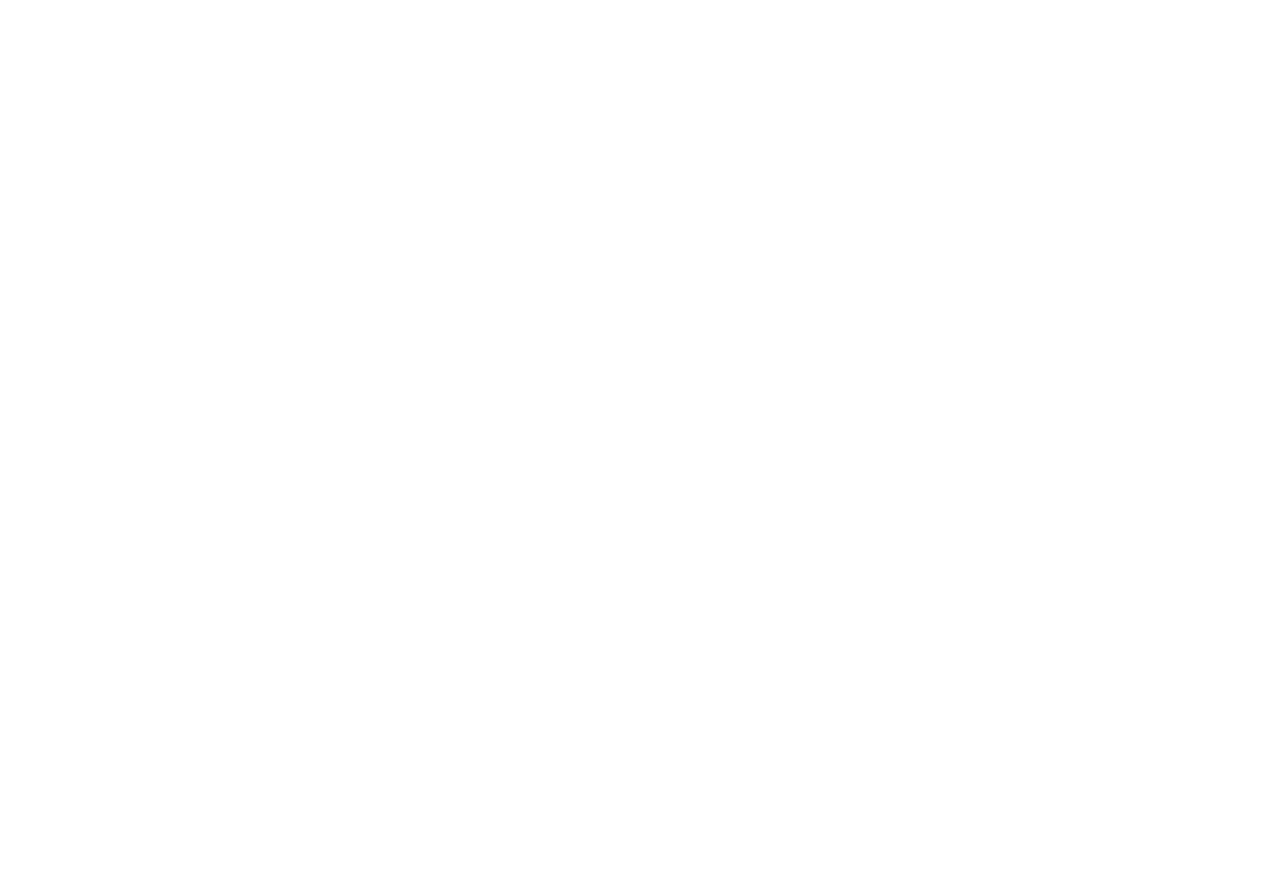
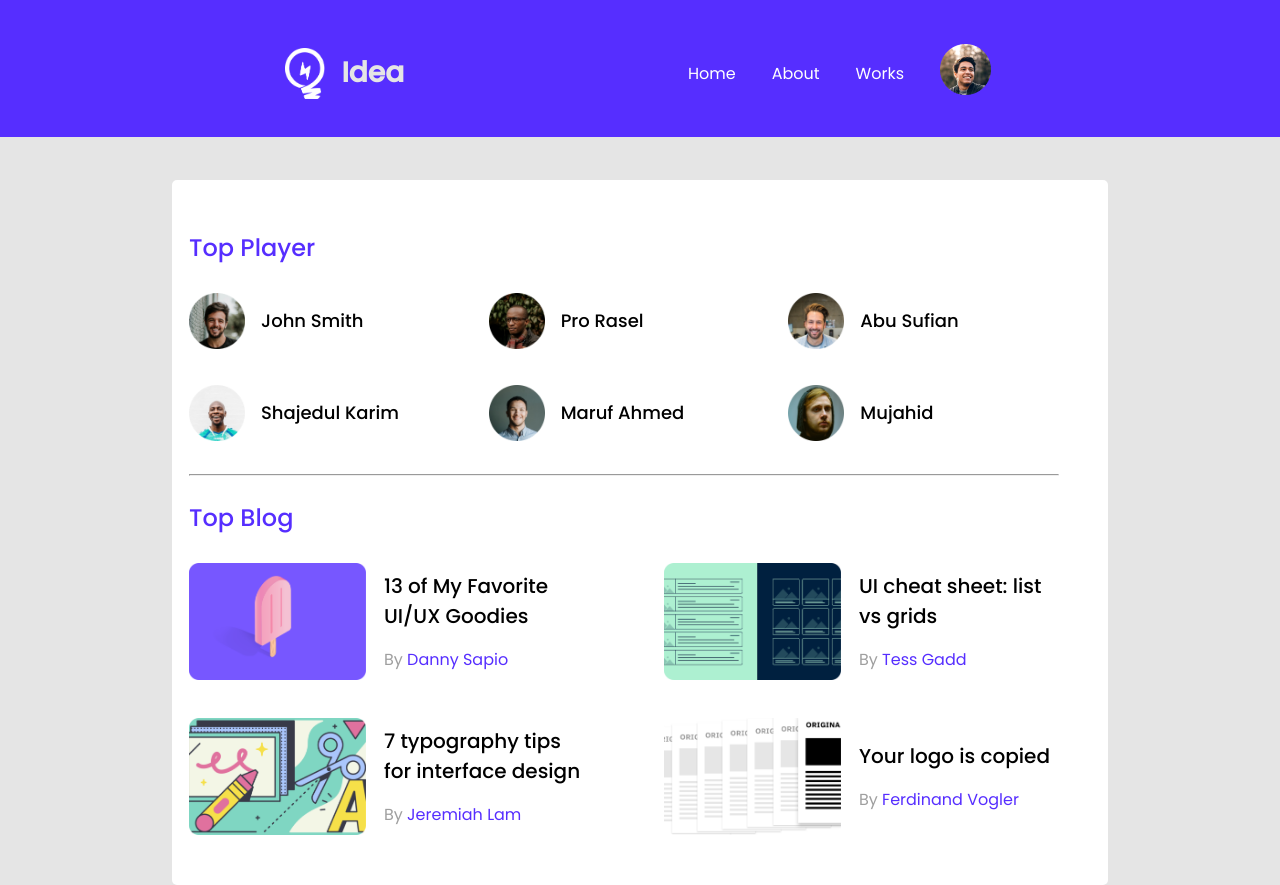
Before and after one commit to nusrat-git/leader-board, a plain HTML site: page index.html in a window 1280 px wide. Before the commit the page ends 800 px from the top, so only its background shows below. Drawn offline with Linux system fonts and the light colour scheme.

Commit message:
section 1 done

```diff
--- a/index.html
+++ b/index.html
@@ -1,12 +1,125 @@
 <!DOCTYPE html>
 <html lang="en">
+
 <head>
     <meta charset="UTF-8">
     <meta http-equiv="X-UA-Compatible" content="IE=edge">
     <meta name="viewport" content="width=device-width, initial-scale=1.0">
-    <title>Document</title>
+    <title>Idea</title>
+    <!-- Icon -->
+    <link rel="shortcut icon" href="images/icons/logo.png" type="image/x-icon">
+    <!-- Font link -->
+    <link rel="preconnect" href="https://fonts.googleapis.com">
+    <link rel="preconnect" href="https://fonts.gstatic.com" crossorigin>
+    <link
+        href="https://fonts.googleapis.com/css2?family=Open+Sans:wght@600&family=Poppins:wght@400;500&family=Roboto:wght@400;500&display=swap"
+        rel="stylesheet">
+    <!-- CSS link -->
+    <link rel="stylesheet" href="style.css">
 </head>
+
 <body>
+    <header>
+        <div class="logo">
+            <img src="images/icons/logo.png" alt="">
+            <h3>Idea</h3>
+        </div>
+        <div class="nav-link">
 
+            <a href="">Home</a>
+            <a href="">About</a>
+            <a href="">Works</a>
+            <a href=""><img src="images/icons/profile.png" alt=""></a>
+        </div>
+    </header>
+    <main>
+
+        <section id="section-1">
+            <h3>Top Player</h3>
+            <div class="players">
+                <div class="player">
+                    <img src="images/players/player-1.png" alt="">
+                    <p>John Smith</p>
+                </div>
+                <div class="player">
+                    <img src="images/players/player-2.png" alt="">
+                    <p>Pro Rasel</p>
+                </div>
+                <div class="player">
+                    <img src="images/players/player-3.png" alt="">
+                    <p>Abu Sufian</p>
+                </div>
+                <div class="player">
+                    <img src="images/players/player-4.png" alt="">
+                    <p>Shajedul Karim</p>
+                </div>
+                <div class="player">
+                    <img src="images/players/player-5.png" alt="">
+                    <p>Maruf Ahmed</p>
+                </div>
+                <div class="player">
+                    <img src="images/players/player-6.png" alt="">
+                    <p>Mujahid</p>
+                </div>
+            </div>
+            <hr>
+            <article>
+                <h3>Top Blog</h3>
+                <div class="blogs">
+                    <div class="blog-info">
+                        <div>
+                            <img src="/images/blogs/blog-1.png" alt="">
+                        </div>
+                        <div>
+                            <h4>
+                                13 of My Favorite UI/UX Goodies
+                            </h4>
+                            <p>By <a href="">Danny Sapio</a></p>
+                        </div>
+                    </div>
+                    <div class="blog-info">
+                        <div>
+                            <img src="/images/blogs/blog-2.png" alt="">
+                        </div>
+                        <div>
+                            <h4>
+                                UI cheat sheet:
+
+                                list vs grids
+                            </h4>
+                            <p>By <a href="">Tess Gadd</a></p>
+                        </div>
+                    </div>
+                    <div class="blog-info">
+                        <div>
+                            <img src="/images/blogs/blog-3.png" alt="">
+                        </div>
+                        <div>
+                            <h4>
+                                7 typography tips
+
+                                for interface design
+                            </h4>
+                            <p>By <a href="">Jeremiah Lam</a></p>
+                        </div>
+                    </div>
+                    <div class="blog-info">
+                        <div>
+                            <img src="/images/blogs/blog-4.png" alt="">
+                        </div>
+                        <div>
+                            <h4>
+                                Your logo is
+
+                                copied
+                            </h4>
+                            <p>By <a href="">Ferdinand Vogler</a></p>
+                        </div>
+                    </div>
+                </div>
+            </article>
+        </section>
+    </main>
 </body>
+
 </html>
--- a/style.css
+++ b/style.css
@@ -0,0 +1,139 @@
+body {
+    background-color: #E5E5E5;
+    margin: 0;
+}
+
+main {
+    display: flex;
+    justify-content: center;
+    align-items: center;
+}
+
+#section-1 {
+    width: 870px;
+    height: 679px;
+    left: 285px;
+    background-color: #FFFFFF;
+    margin-top: 43px;
+    padding: 26px 49px 0 17px;
+    border-radius: 5px;
+}
+
+#section-1 h3 {
+    color: #562EFF;
+    font-family: 'Poppins';
+    font-style: normal;
+    font-weight: 500;
+    font-size: 24px;
+}
+
+header {
+    height: 94px;
+    background-color: #562EFF;
+    display: flex;
+    justify-content: space-between;
+    grid-template-columns: repeat(2, 1fr);
+    padding: 26px 289px 17px 285px;
+
+}
+
+.logo {
+    display: flex;
+    align-items: center;
+    gap: 16px;
+    font-family: 'Poppins';
+    font-style: normal;
+    font-weight: 500;
+    font-size: 24px;
+    color: #E5E5E5;
+}
+
+.logo img {
+    width: 40.42px;
+    height: 51px;
+}
+
+.nav-link {
+    display: flex;
+    align-items: center;
+    gap: 36px;
+}
+
+.nav-link a {
+    font-family: 'Poppins';
+    font-style: normal;
+    font-weight: 400;
+    font-size: 16px;
+    color: #FFFFFF;
+    text-decoration: none;
+    gap: 36px;
+
+}
+
+.nav-link a img {
+    width: 51px;
+    height: 51px;
+}
+
+
+
+.players {
+    display: grid;
+    grid-template-columns: repeat(3, 1fr);
+    gap: 29px;
+    margin-bottom: 30px;
+    font-family: 'Poppins';
+    font-style: normal;
+    font-weight: 500;
+    font-size: 18px;
+}
+
+.player {
+    display: flex;
+    align-items: center;
+}
+
+.player img {
+    width: 56px;
+    height: 56px;
+    padding-right: 16px;
+}
+
+.blogs {
+    display: grid;
+    grid-template-columns: repeat(2, 1fr);
+    column-gap: 80px;
+    row-gap: 26px;
+}
+
+.blog-info {
+    display: flex;
+    align-items: center;
+    gap: 18px;
+}
+
+.blog-info img {
+    width: 177px;
+    height: 117px;
+}
+
+.blog-info h4 {
+    font-family: 'Poppins';
+    font-style: normal;
+    font-weight: 500;
+    font-size: 20px;
+    margin: 12px 0;
+}
+
+.blog-info p {
+    color: #9F9F9F;
+    font-family: 'Poppins';
+    font-style: normal;
+    font-weight: 400;
+    font-size: 16px;
+}
+
+.blog-info a {
+    text-decoration: none;
+    color: #562EFF;
+}
```
